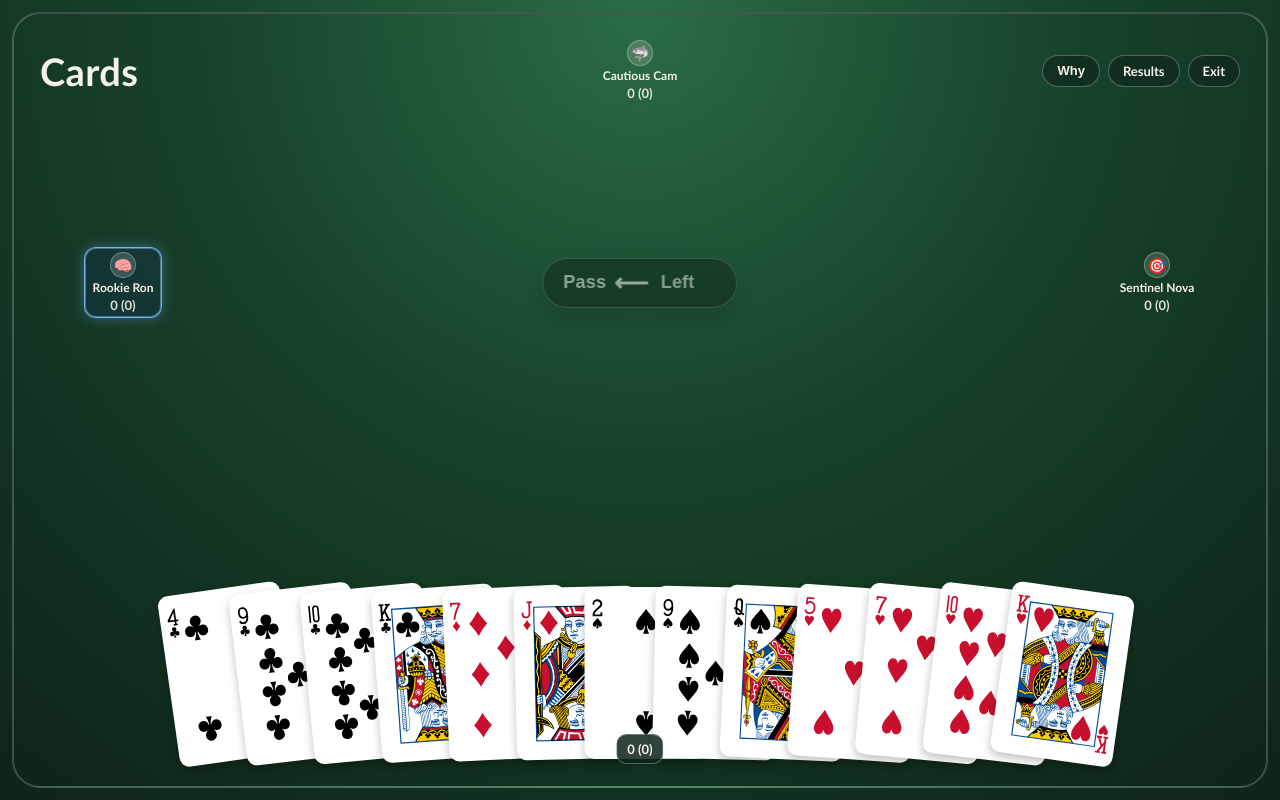
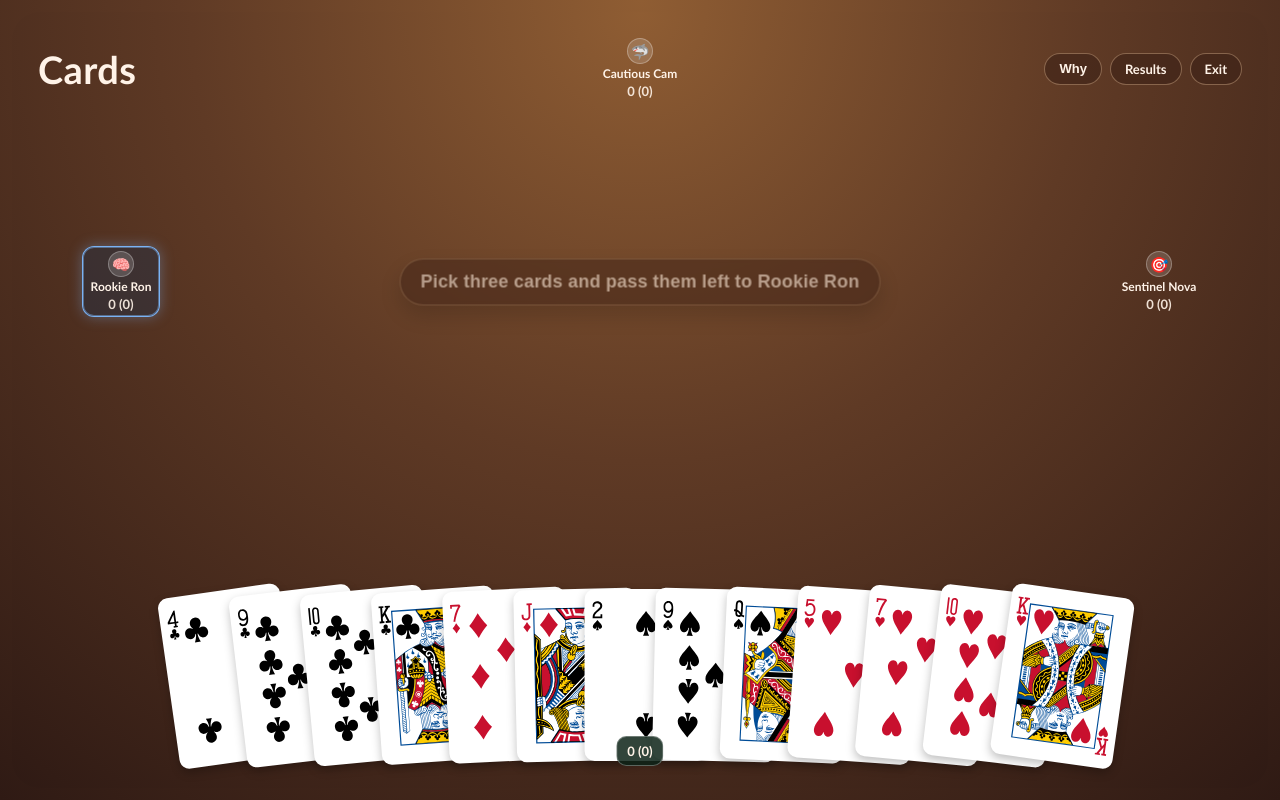
Before and after one commit to stephenroden/cards, an Angular app: page /game in a window 1280 px wide. Built offline with nearby package versions, Linux system fonts and the light colour scheme.

Commit message:
stop scrolling

```diff
--- a/src/app/app.css
+++ b/src/app/app.css
@@ -2,17 +2,20 @@
   display: block;
   min-height: 100svh;
   min-height: 100dvh;
+  overflow: hidden;
   color: var(--text-primary);
 }
 
 .app-shell {
   min-height: 100svh;
   min-height: 100dvh;
+  overflow: hidden;
 }
 
 .app-content {
   min-height: 100svh;
   min-height: 100dvh;
+  overflow: hidden;
 }
 
 .orientation-notice {
--- a/src/app/pages/game/game.page.css
+++ b/src/app/pages/game/game.page.css
@@ -15,7 +15,6 @@
   min-height: 0;
   border-radius: 28px;
   background: var(--app-bg);
-  border: 2px solid rgba(255, 255, 255, 0.2);
   display: grid;
   grid-template-columns: 1fr auto 1fr;
   grid-template-rows: auto minmax(0, 1fr) minmax(0, 1fr);
@@ -184,6 +183,14 @@
   width: 100%;
   min-height: 80px;
   flex: 1;
+}
+
+.trick-subtle-hint {
+  margin-top: 2px;
+  font-size: 11px;
+  line-height: 1.2;
+  opacity: 0.72;
+  letter-spacing: 0.01em;
 }
 
 .trick-card {
@@ -434,14 +441,27 @@
     box-shadow 180ms ease;
 }
 
+@media (max-width: 900px) {
+  .card.passing {
+    transform: translateX(calc(var(--offset) * var(--spread)))
+      translateX(-50%)
+      rotate(calc(var(--offset) * var(--tilt)))
+      translateY(-8px);
+  }
+}
+
 .card.received {
   box-shadow:
-    0 0 14px rgba(120, 220, 170, 0.7),
+    0 0 18px rgba(120, 220, 170, 0.95),
+    0 0 34px rgba(120, 220, 170, 0.55),
     0 6px 18px rgba(0, 0, 0, 0.3);
+  outline: 2px solid rgba(170, 255, 210, 0.95);
+  outline-offset: 2px;
   transform: translateX(calc(var(--offset) * var(--spread)))
     translateX(-50%)
     rotate(calc(var(--offset) * var(--tilt)))
     translateY(-8px);
+  animation: received-pulse 950ms ease-in-out infinite;
 }
 
 .card.sent {
@@ -498,6 +518,16 @@
   to {
     translate: 0 -24px;
     opacity: 0;
+  }
+}
+
+@keyframes received-pulse {
+  0%,
+  100% {
+    filter: brightness(1);
+  }
+  50% {
+    filter: brightness(1.12);
   }
 }
 
--- a/src/app/pages/game/game.page.html
+++ b/src/app/pages/game/game.page.html
@@ -75,6 +75,11 @@
           </div>
         }
       </div>
+      @if (showTwoClubsPrompt()) {
+        <div class="trick-subtle-hint" role="status" aria-live="polite">
+          Lead with 2♣.
+        </div>
+      }
       @if (state().trickTaking && state().trickWinnerId) {
         <div class="trick-winner-label">{{ playerName(state().trickWinnerId!) }} won the trick</div>
       }
@@ -89,13 +94,11 @@
           [disabled]="isNoPassRound() ? !isPassComplete() : (isPassing() ? !isPassComplete() : selectedPassCards().length !== 3)"
         >
           @if (isNoPassRound()) {
-            <span class="pass-text">Proceed</span>
+            <span class="pass-text">No cards are passed this round. Continue when ready.</span>
           } @else if (isPassing()) {
-            <span class="pass-text">Continue</span>
+            <span class="pass-text">{{ acceptCardsInstruction() }}</span>
           } @else {
-            <span class="pass-text">Pass</span>
-            <span class="pass-arrow" aria-hidden="true">{{ passDirectionArrow() }}</span>
-            <span class="pass-target">{{ passDirectionLabel() }}</span>
+            <span class="pass-text">{{ passInstruction() }}</span>
           }
         </button>
       }
--- a/src/app/pages/game/game.page.ts
+++ b/src/app/pages/game/game.page.ts
@@ -71,6 +71,17 @@ export class GamePageComponent {
       return [];
     }
     return sortCards(this.rules.getLegalPlays(this.state(), player));
+  });
+  readonly showTwoClubsPrompt = computed(() => {
+    if (this.state().phase !== 'play') {
+      return false;
+    }
+    const player = this.currentPlayer();
+    if (!player || player.type !== 'human') {
+      return false;
+    }
+    const legal = this.legalPlays();
+    return legal.length === 1 && legal[0].suit === 'clubs' && legal[0].rank === '2';
   });
   readonly passDirectionArrow = computed(() => {
     switch (this.state().passDirection) {
@@ -217,6 +228,22 @@ export class GamePageComponent {
     );
   }
 
+  passInstruction(): string {
+    const direction = this.state().passDirection;
+    const targetId = passTargetPlayerId(this.state().players, direction);
+    const targetName = targetId ? this.playerName(targetId) : 'the next player';
+    if (direction === 'none') {
+      return 'No pass this round';
+    }
+    return `Pick three cards and pass them ${direction} to ${targetName}`;
+  }
+
+  acceptCardsInstruction(): string {
+    const sourceId = passSourcePlayerId(this.state().players, this.state().passDirection);
+    const sourceName = sourceId ? this.playerName(sourceId) : 'the other player';
+    return `Accept cards from ${sourceName}`;
+  }
+
   factorEntries(trace: { factors: Record<string, string | number | boolean> }): Array<{ key: string; value: string | number | boolean }> {
     return Object.entries(trace.factors).map(([key, value]) => ({ key, value }));
   }
--- a/src/app/theme.service.ts
+++ b/src/app/theme.service.ts
@@ -27,11 +27,11 @@ const isThemeId = (value: string): value is ThemeId => THEME_OPTIONS.some((theme
 })
 export class ThemeService {
   readonly options = THEME_OPTIONS;
-  readonly theme = signal<ThemeId>('classic');
+  readonly theme = signal<ThemeId>('sunset');
 
   initialize(): void {
     const saved = globalThis.localStorage?.getItem(THEME_STORAGE_KEY);
-    const initial = saved && isThemeId(saved) ? saved : 'classic';
+    const initial = saved && isThemeId(saved) ? saved : 'sunset';
     this.setTheme(initial);
   }
 
```
